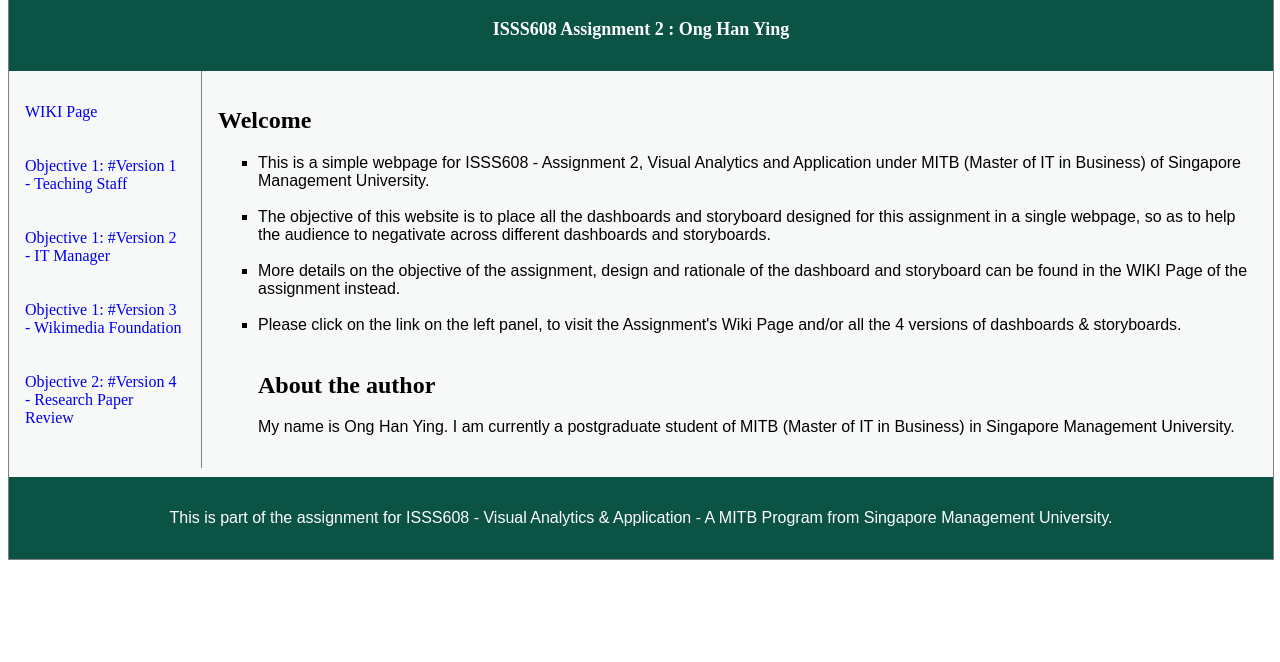
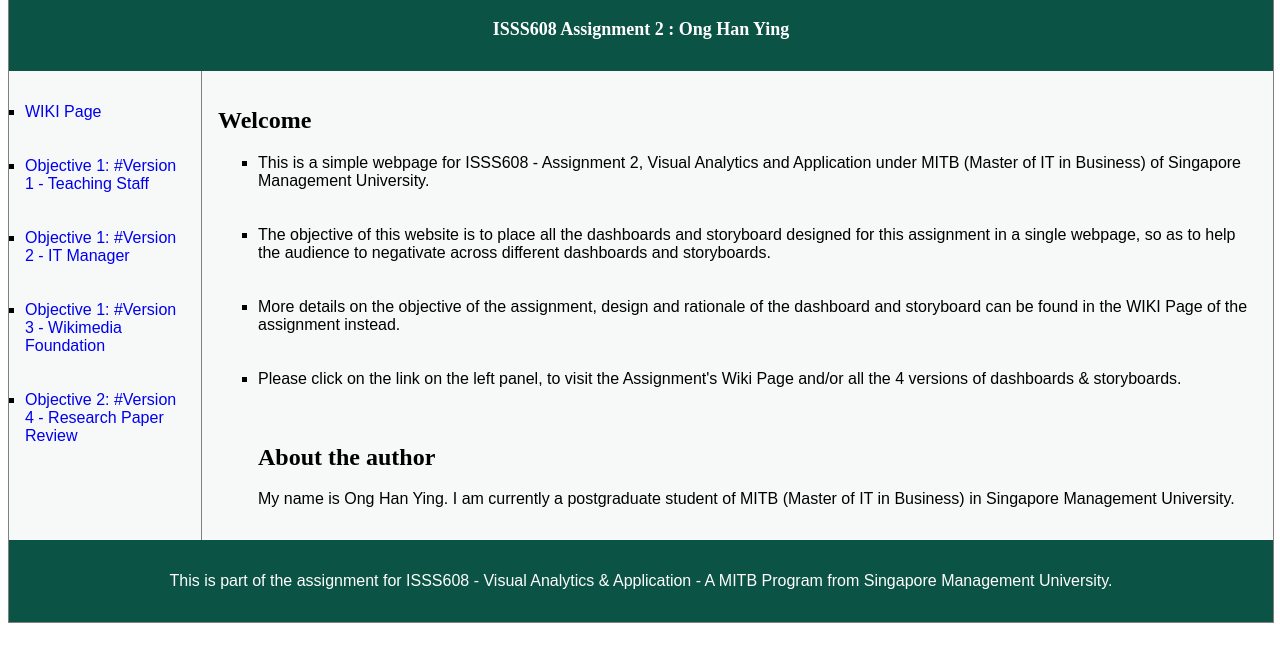
Before and after one commit to hanyingong/ISSS608-Assign2, a plain HTML site: page index.html in a window 1280 px wide. Shown: the part 86-748 px from the top of the page. Drawn offline with Linux system fonts and the light colour scheme.

Commit message:
Update index.html

```diff
--- a/index.html
+++ b/index.html
@@ -77,7 +77,7 @@ h1 {
 </header>
 
  <nav>
-  <ul>
+ <ul class="b">
      <li><a href="https://wiki.smu.edu.sg/1617t1ISSS608g1/ISSS608_2016-17_T1_Assign2_Ong_Han_Ying">WIKI Page</a></li><br><br>
      <li><a href="https://hanyingong.github.io/ISSS608-Assignment2-TeachingStaff/">Objective 1: #Version 1 - Teaching Staff</a></li><br><br>
      <li><a href="https://hanyingong.github.io/ISSS608-Assignment2-IT_Manager/">Objective 1: #Version 2 - IT Manager</a></li><br><br>
@@ -92,11 +92,11 @@ h1 {
     <h1> Welcome</h1>
  <ul class="b">
  <li>This is a simple webpage for ISSS608 - Assignment 2, Visual Analytics and Application under MITB (Master of IT in Business)
-      of Singapore Management University.</li> <br>
+      of Singapore Management University.</li> <br><br>
  <li>The objective of this website is to place all the dashboards and storyboard designed for this assignment in a single webpage,
-        so as to help the audience to negativate across different dashboards and storyboards.  </li>  <br>
-  <li>More details on the objective of the assignment, design and rationale of the dashboard and storyboard can be found in the WIKI Page of the assignment instead. </li>  <br>
- <li> Please click on the link on the left panel, to visit the Assignment's Wiki Page and/or all the 4 versions of dashboards & storyboards. </li>  <br>
+        so as to help the audience to negativate across different dashboards and storyboards.  </li>  <br><br>
+  <li>More details on the objective of the assignment, design and rationale of the dashboard and storyboard can be found in the WIKI Page of the assignment instead. </li>  <br><br>
+ <li> Please click on the link on the left panel, to visit the Assignment's Wiki Page and/or all the 4 versions of dashboards & storyboards. </li>  <br><br>
 
   <h1> About the author </h1>
 
```
